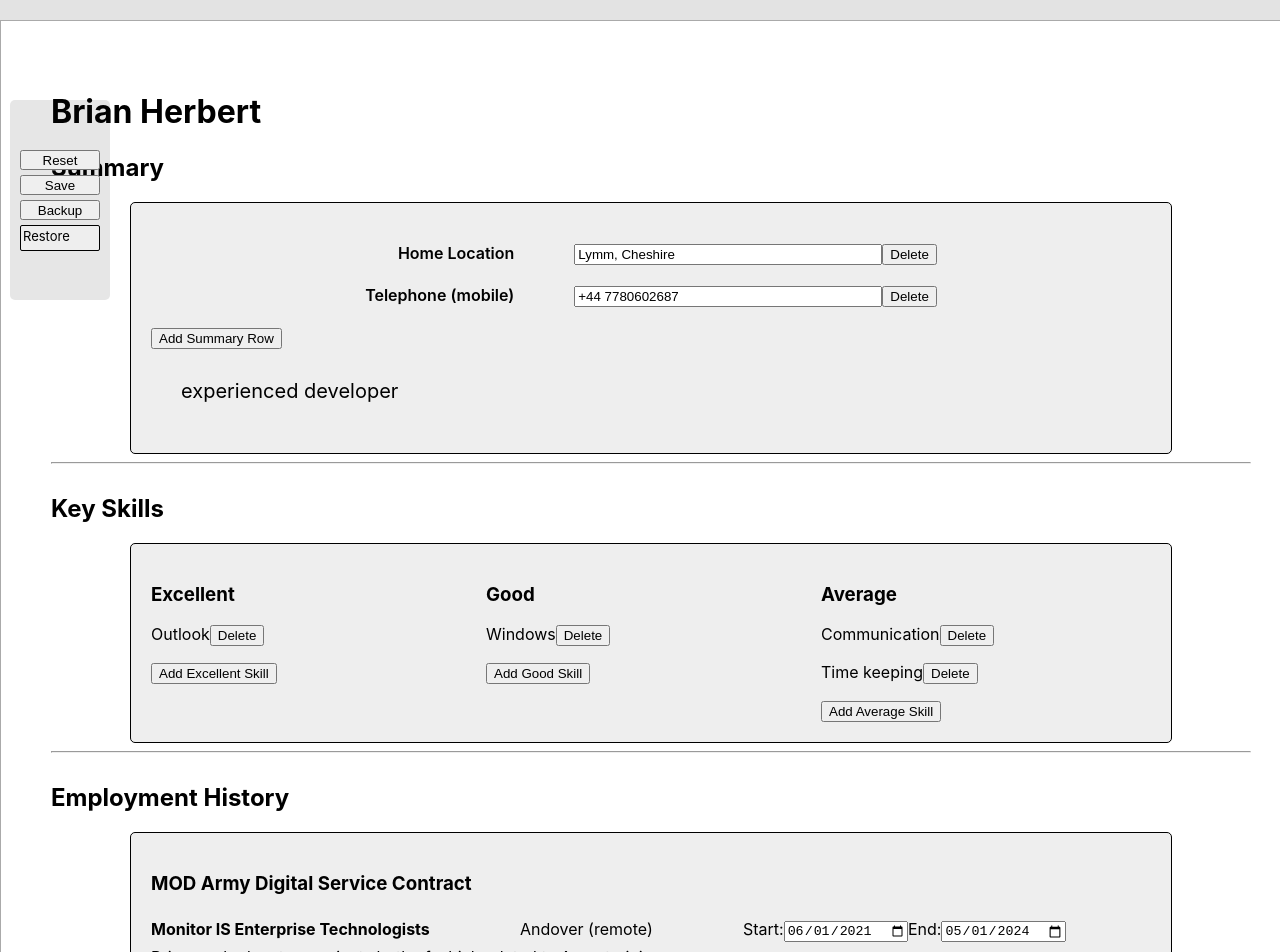
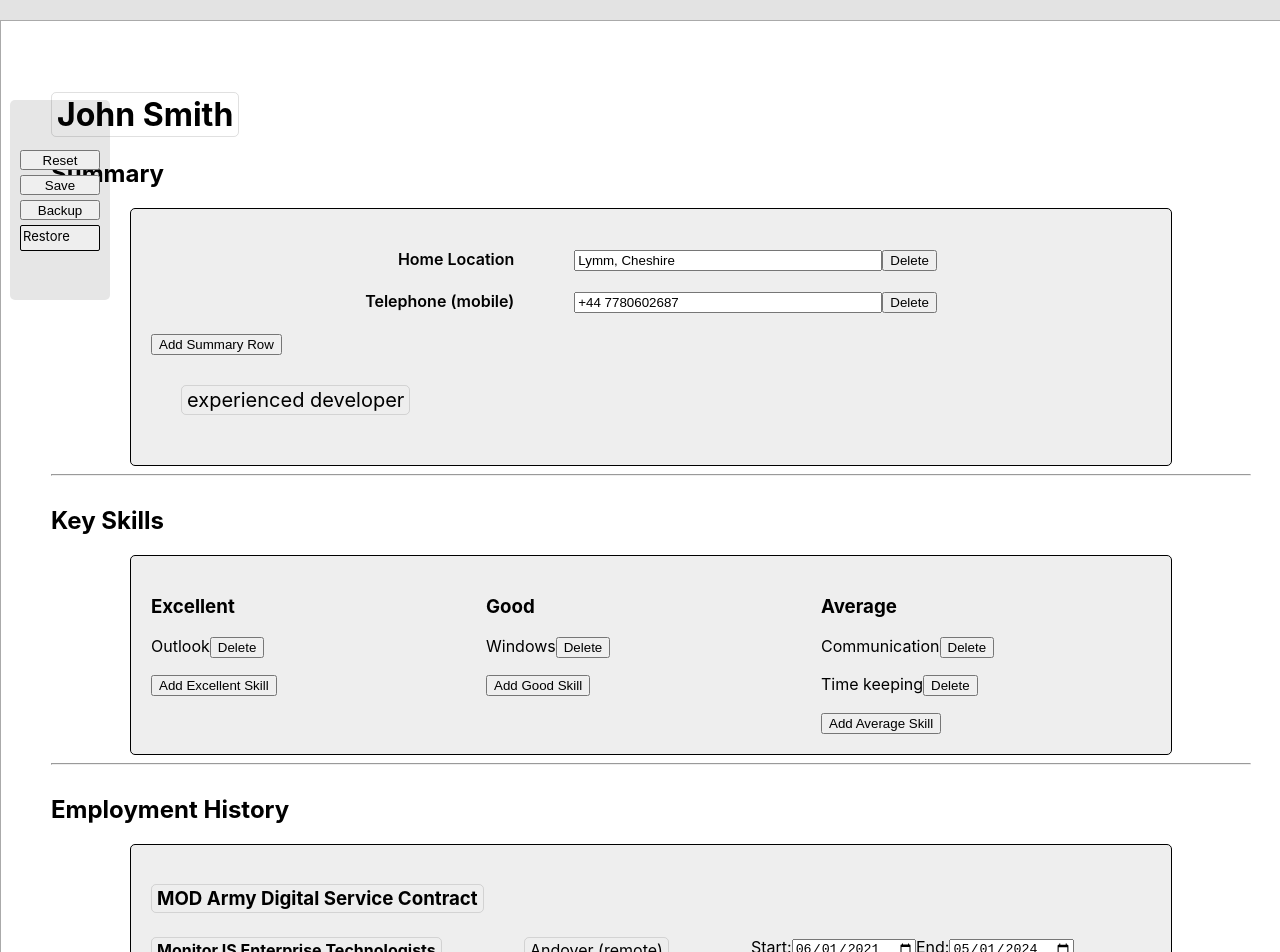
Before and after one commit to fireydude/cvelf, a React (Create React App) app in the folder ui/: page / in a window 1280 px wide. Shown: the top 952 px of the page. Built offline with nearby package versions, Linux system fonts and the light colour scheme.

Commit message:
editable name

```diff
--- a/ui/src/App.tsx
+++ b/ui/src/App.tsx
@@ -10,8 +10,11 @@ import { Skills } from './model/KeySkills';
 import { Education } from './model/Education';
 import { CV } from './model/CV';
 import { PersistToolbar } from './components/persist-menu/PersistToolbar';
+import { FocusText } from './components/shared/FocusText';
 
 function App() {
+  const [name, setName] = useState<string>("John Smith");
+  const [updateName, setUdateName] = useState<boolean>(false);
   const [summary, setSummary] = useState<Summary>({
     items: [
       { name: 'Home Location', value: 'Lymm, Cheshire' },
@@ -160,6 +163,7 @@ function App() {
 
   function handleSave() {
     window.localStorage.setItem('cv', JSON.stringify({
+      name,
       summary,
       keySkills,
       experiences,
@@ -190,7 +194,7 @@ function App() {
   };
 
   const handleDownload = () => {
-    const body = { name: 'John Smith' };
+    const body = { name };
     fetch("https://cvelf.co.uk/api/doc",
       {
         method: "POST",
@@ -210,7 +214,14 @@ function App() {
 
   return (<>
     <div className="Container">
-      <h1>Brian Herbert</h1>
+      <h1 onClick={() => setUdateName(true)}>
+        <FocusText
+          val={name}
+          placeholder='name'
+          hasFocus={updateName}
+          onChange={(v) => setName(v)}
+          onBlur={() => setUdateName(false)} />
+      </h1>
       <SummaryEditor
         summary={summary}
         updateSummaryText={updateSummaryText}
--- a/ui/src/CvContext.ts
+++ b/ui/src/CvContext.ts
@@ -17,6 +17,7 @@ export interface CvState {
 
 export const cv: CvState = {
   data: {
+    name: 'Bob Jones',
     summary: {
       items: [
         { name: 'Home Location', value: 'Lymm, Cheshire' },
--- a/ui/src/components/education/EducationTraining.tsx
+++ b/ui/src/components/education/EducationTraining.tsx
@@ -71,7 +71,7 @@ export const EducationTraining: React.FC<IEducationTraining> = (props) => {
     </CvSection>))}
     <div style={{ marginTop: 50, marginLeft: 20 }}>
       <button onClick={() => addEducation()}>
-        Add Experience
+        Add Education or training
       </button>
     </div>
   </CvArticle>);
--- a/ui/src/components/experience/WorkExperience.tsx
+++ b/ui/src/components/experience/WorkExperience.tsx
@@ -81,7 +81,8 @@ export const WorkExperience: React.FC<IWorkExperience> = (props) => {
             placeholder="description"
             hasFocus={updateDesc === index}
             onChange={(v: string) => updateExperience({ ...val, description: v }, index)}
-            onBlur={() => setUpdateDesc(undefined)} />
+            onBlur={() => setUpdateDesc(undefined)}
+            textArea />
         </div>
       </CvSection>
     ))}
--- a/ui/src/components/shared/FocusText.tsx
+++ b/ui/src/components/shared/FocusText.tsx
@@ -18,7 +18,18 @@ export const FocusText: React.FC<IFocusText> = (props) => {
     }
   }, [hasFocus]);
   return (<>
-    {!hasFocus && <span>{val ?? placeholder}</span>}
+    {!hasFocus &&
+      <div style={{
+        border: 'solid 1px rgba(100, 100, 100, 0.2)',
+        borderRadius: 5,
+        padding: 2,
+        paddingLeft: 5,
+        paddingRight: 5,
+        display: 'inline-block',
+        cursor: 'pointer',
+      }}>
+        {val ?? placeholder}
+      </div>}
     {hasFocus && !textArea &&
       <input ref={ref} type='text' value={val} style={{ width: 300 }} onChange={(e) => onChange(e.currentTarget.value)} onBlur={onBlur} />
     }
--- a/ui/src/components/summary/SummaryEditor.tsx
+++ b/ui/src/components/summary/SummaryEditor.tsx
@@ -42,16 +42,11 @@ export const SummaryEditor: React.FC<ISummaryEditor> = (props) => {
         </dl>
         <AddItem addText="Add Summary Row" add={addItem} />
         <br />
-        {!updateText &&
-          <div onClick={() => setUpdateText(true)} style={{ fontSize: 20, margin: 30 }}>
-            {summary.summary}
-          </div>
-        }
-        {updateText &&
+        <div onClick={() => setUpdateText(true)} style={{ fontSize: 20, margin: 30 }}>
           <FocusText val={summary.summary} textArea hasFocus={updateText}
             onChange={(val) => updateSummaryText(val)}
             onBlur={() => setUpdateText(false)} placeholder="summary description" />
-        }
+        </div>
       </CvSection>
     </CvArticle>
   );
--- a/ui/src/model/CV.ts
+++ b/ui/src/model/CV.ts
@@ -4,6 +4,7 @@ import { Skills } from "./KeySkills";
 import { Summary } from "./Summary";
 
 export interface CV {
+  name: string;
   summary: Summary;
   keySkills: Skills;
   experiences: Experience[];
```
